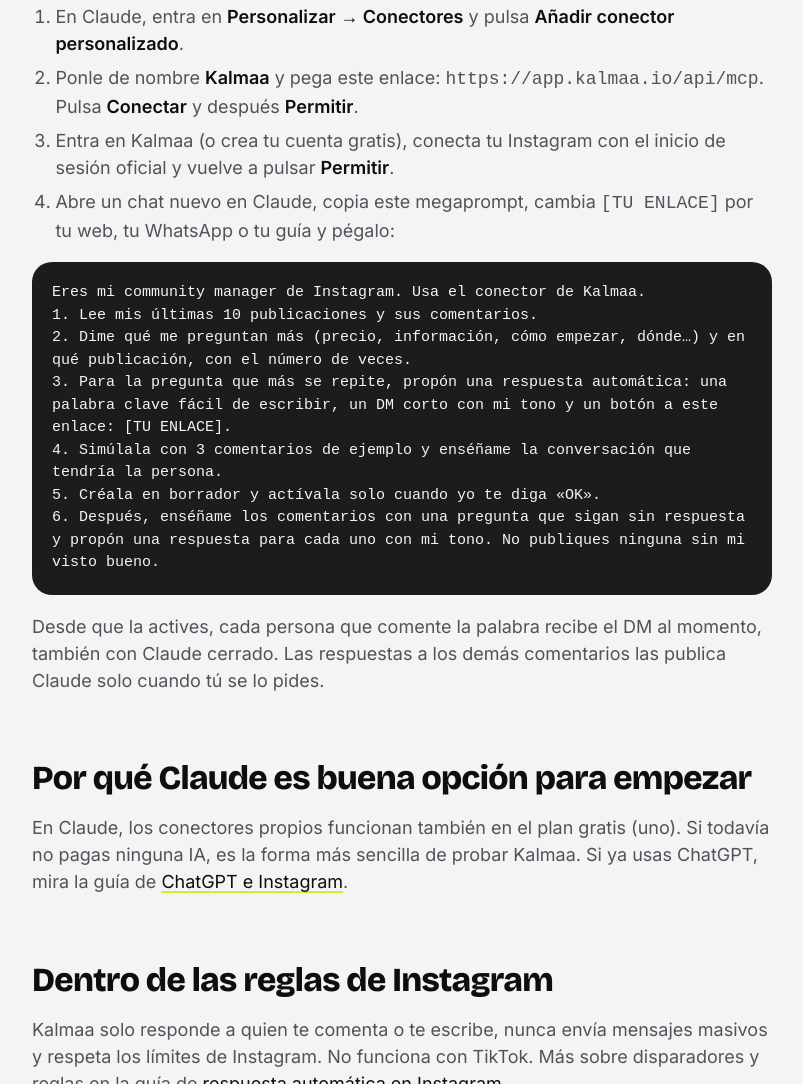
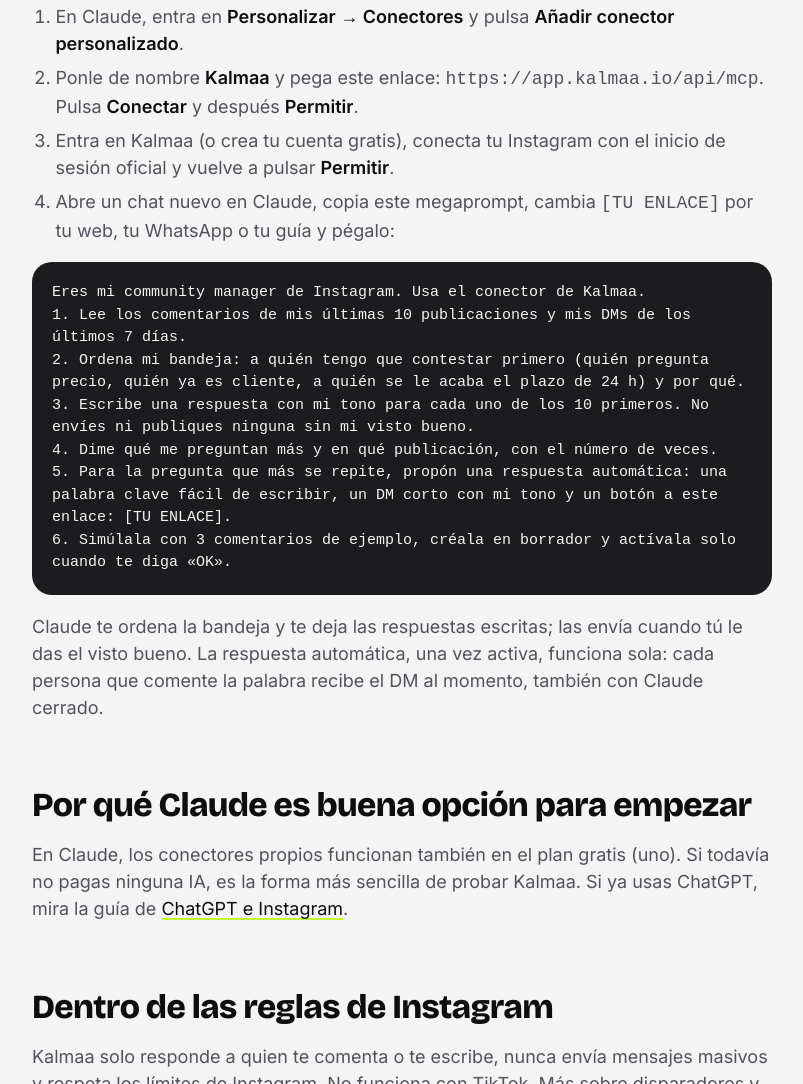
Before and after one commit to CtoConnectattoo/kalmaa-landing, an Astro site: page /claude-instagram in a window 1280 px wide. Shown: the part 1390-2474 px from the top of the page, without its empty margins (28-831 px from the left). Built offline with nearby package versions, Linux system fonts and the light colour scheme; Astro itself is replaced by a stand-in of ours.

Commit message:
Megaprompt: priorizar la bandeja y dejar respuestas escritas antes de la automatización
Co-Authored-By: Claude Opus 5.5 <noreply@anthropic.com>

```diff
--- a/src/pages/claude-instagram.astro
+++ b/src/pages/claude-instagram.astro
@@ -57,15 +57,16 @@ const faqs = [
     <li>Abre un chat nuevo en Claude, copia este megaprompt, cambia <code>[TU ENLACE]</code> por tu web, tu WhatsApp o tu guía y pégalo:</li>
   </ol>
   <pre class="prompt"><code>Eres mi community manager de Instagram. Usa el conector de Kalmaa.
-1. Lee mis últimas 10 publicaciones y sus comentarios.
-2. Dime qué me preguntan más (precio, información, cómo empezar, dónde…) y en qué publicación, con el número de veces.
-3. Para la pregunta que más se repite, propón una respuesta automática: una palabra clave fácil de escribir, un DM corto con mi tono y un botón a este enlace: [TU ENLACE].
-4. Simúlala con 3 comentarios de ejemplo y enséñame la conversación que tendría la persona.
-5. Créala en borrador y actívala solo cuando yo te diga «OK».
-6. Después, enséñame los comentarios con una pregunta que sigan sin respuesta y propón una respuesta para cada uno con mi tono. No publiques ninguna sin mi visto bueno.</code></pre>
+1. Lee los comentarios de mis últimas 10 publicaciones y mis DMs de los últimos 7 días.
+2. Ordena mi bandeja: a quién tengo que contestar primero (quién pregunta precio, quién ya es cliente, a quién se le acaba el plazo de 24 h) y por qué.
+3. Escribe una respuesta con mi tono para cada uno de los 10 primeros. No envíes ni publiques ninguna sin mi visto bueno.
+4. Dime qué me preguntan más y en qué publicación, con el número de veces.
+5. Para la pregunta que más se repite, propón una respuesta automática: una palabra clave fácil de escribir, un DM corto con mi tono y un botón a este enlace: [TU ENLACE].
+6. Simúlala con 3 comentarios de ejemplo, créala en borrador y actívala solo cuando te diga «OK».</code></pre>
   <p>
-    Desde que la actives, cada persona que comente la palabra recibe el DM al momento, también con Claude cerrado. Las
-    respuestas a los demás comentarios las publica Claude solo cuando tú se lo pides.
+    Claude te ordena la bandeja y te deja las respuestas escritas; las envía cuando tú le das el visto bueno. La
+    respuesta automática, una vez activa, funciona sola: cada persona que comente la palabra recibe el DM al momento,
+    también con Claude cerrado.
   </p>
 
   <h2>Por qué Claude es buena opción para empezar</h2>
```
